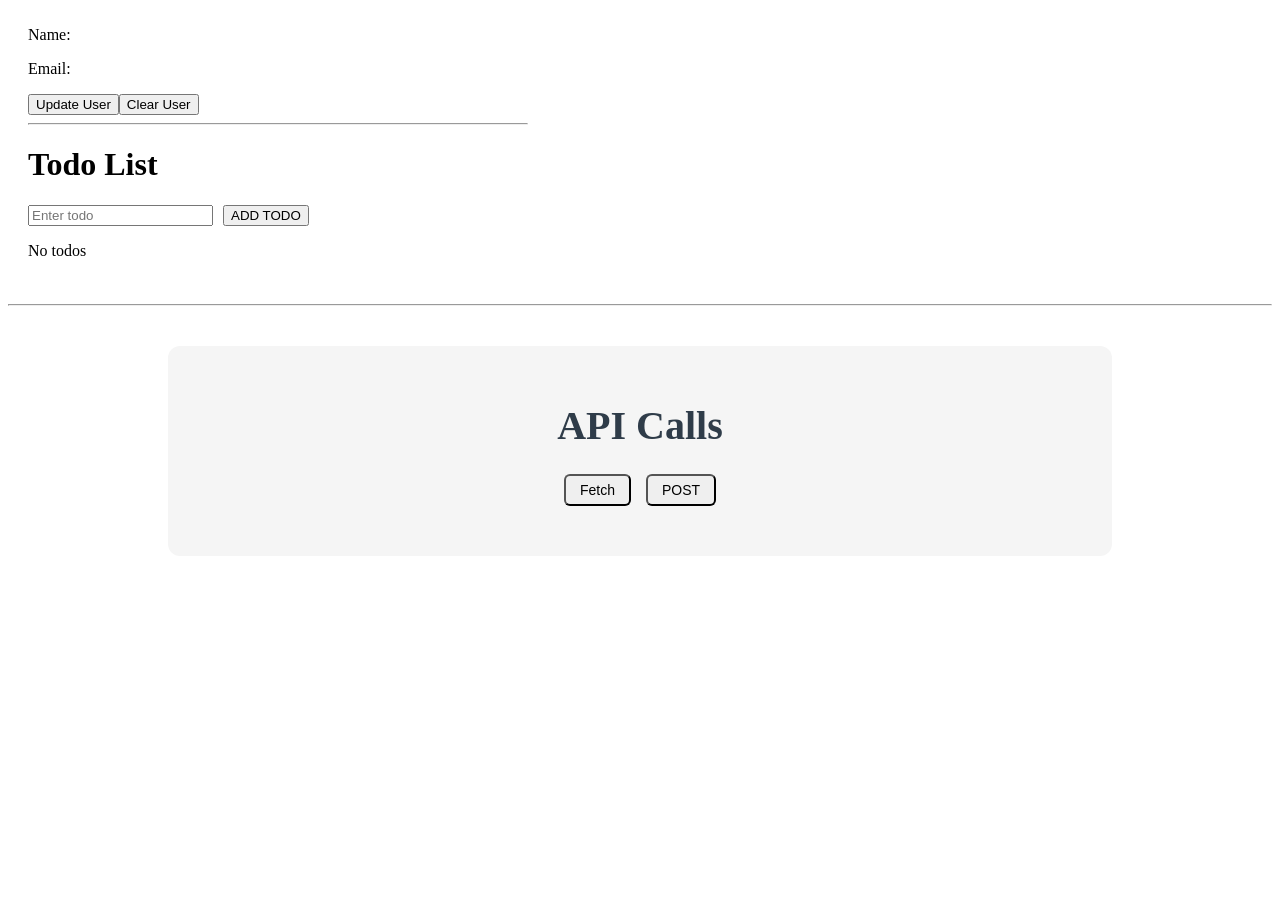
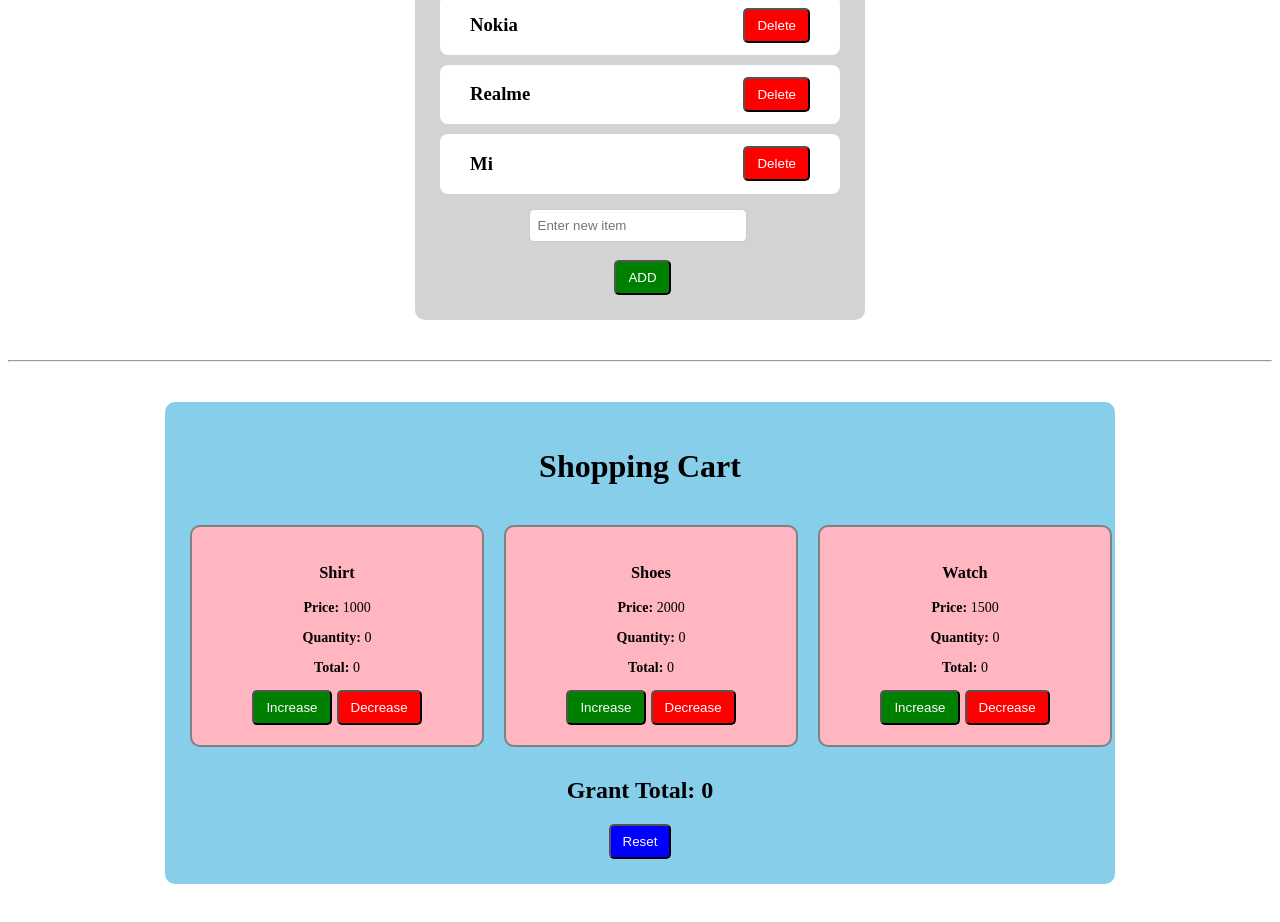
Before and after one commit to Anitha211/WebDevelopment, a React (Vite) app in the folder React/client/: page / in a window 1280 px wide. Shown: the part 240-1162 px from the top of the page. Before the commit the page ends 836 px from the top, so only its background shows below. Built offline with nearby package versions, Linux system fonts and the light colour scheme.

Commit message:
redux and context API

```diff
--- /dev/null
+++ b/React/client/src/27-02-2026/Context API/A.jsx
@@ -0,0 +1,29 @@
+import React, { useState } from "react";
+
+import Count from "./Count";
+import Display from "./Display";
+
+import { MyContext } from "./CreateContext";
+
+function A() {
+
+    let[data,setData] = useState([
+        {id:1, brandname: "Nokia"},
+        {id:2, brandname: "Realme"},
+        {id:3, brandname: "Mi"}
+    ])
+
+    return(
+        <MyContext.Provider value={{data,setData}}>
+            <div style={{width:"400px",margin:"40px auto",padding:"25px",backgroundColor:"lightgray",borderRadius:"10px",
+                         textAlign:"center"
+            }}>
+                <h1>Cart Items</h1>
+           <Count/>
+           <Display/>
+           </div>
+        </MyContext.Provider>
+    )
+}
+
+export default A;
--- /dev/null
+++ b/React/client/src/27-02-2026/Context API/Count.jsx
@@ -0,0 +1,18 @@
+import React, { useContext } from "react";
+import { MyContext } from "./CreateContext";
+
+function Count() {
+
+    let {data} =useContext(MyContext)
+
+    return(
+
+
+        <div style={{backgroundColor:"#007bff",color:"white",
+                     padding:"8px",borderRadius:"6px",marginBottom:"15px",fontWeight:"bold"}}>
+            <h3>Total Brands:  {data.length}</h3>
+        </div>
+    )
+}
+
+export default Count;
--- /dev/null
+++ b/React/client/src/27-02-2026/Context API/CreateContext.jsx
@@ -0,0 +1,4 @@
+import { createContext } from "react";
+
+
+export const MyContext = createContext()
--- /dev/null
+++ b/React/client/src/27-02-2026/Context API/Display.jsx
@@ -0,0 +1,68 @@
+import React, { useContext, useState } from "react";
+import { MyContext } from "./CreateContext";
+
+function Display() {
+    let {data,setData} = useContext(MyContext);
+
+    let[name,setName] = useState("");
+
+    let submitHandler = (e) => {
+        e.preventDefault();
+        let newItem ={brandname:name}
+        setData([...data,newItem]);
+        setName("");
+
+    };
+
+    let deleteHandler = (id) => {
+        let updateData = data.filter((item) => item.id !== id);
+        setData(updateData)
+    };
+
+
+    return(
+       <div>
+
+            {data.map((item) => (
+                <div key={item.id}
+                style={{backgroundColor:"white",margin:"10px 0",
+                        padding:"0 30px",borderRadius:"8px",
+                        display:"flex",justifyContent:"space-between",
+                        alignItems:"center"}}>
+
+                <h3>{item.brandname}</h3>
+
+
+                <button onClick={()=>deleteHandler(item.id)}
+                        style={{backgroundColor:"red",color:"white",padding:"8px 12px",
+                               borderRadius:"5px",cursor:"pointer"}}> Delete </button>
+            </div>
+
+            ))}
+
+            <form onSubmit={submitHandler} style={{marginTop:"15px"}}>
+
+                <input
+                    type="text"
+                    placeholder="Enter new item"
+                    value={name}
+                    onChange={(e) => setName(e.target.value)}
+
+                    style={{padding:"8px",borderRadius:"5px",marginRight:"5px",
+                            border:"1px solid #ccc",width:"50%"}}
+                />
+
+
+               <br/> <br/>
+                <button
+                    type="submit"
+                    style={{padding:"8px 12px", borderRadius:"5px",
+                            backgroundColor:"green",color:"white",
+                            cursor:"pointer",marginLeft:"5px"}}> ADD</button>
+
+            </form>
+        </div>
+    )
+}
+
+export default Display;
--- /dev/null
+++ b/React/client/src/27-02-2026/Redux/ReduxA.jsx
@@ -0,0 +1,53 @@
+
+import { useDispatch, useSelector } from "react-redux";
+
+
+function ReduxA() {
+
+    let products = useSelector((state) => state.products);
+    let d = useDispatch();
+
+    let totalAmount = products.reduce((total,product) =>
+            total + product.price * product.quantity, 0);
+
+    return(
+        <div  style={{width:"900px",margin:"40px auto",padding:"25px",backgroundColor:"skyblue",borderRadius:"10px",
+                         textAlign:"center"}}>
+
+            <h1>Shopping Cart</h1>
+
+           <div style={{display:"grid",gridTemplateColumns:"1fr 1fr 1fr",gap:"20px",marginTop:"30px"}}>
+
+           {products.map(product => (
+            <div key={product.id}
+                 style={{border:"2px solid gray",padding:"20px",
+                          margin:"10px auto",width:"250px",
+                          borderRadius:"10px",fontSize:"14px",backgroundColor:"lightpink"
+                        }}>
+
+                <h3><b>{product.name}</b></h3>
+                <p><b>Price:</b> {product.price}</p>
+                <p><b>Quantity:</b> {product.quantity}</p>
+
+                <p><b>Total:</b> {product.price * product.quantity}</p>
+
+                <button onClick={()=>d({type:"Increase",payload: product.id})}
+                         style={{backgroundColor:"green",color:"white",padding:"8px 12px",
+                               borderRadius:"5px",cursor:"pointer",marginRight:"5px"}}>Increase</button>
+                <button onClick={()=>d({type:"Decrease",payload: product.id})}
+                     style={{backgroundColor:"red",color:"white",padding:"8px 12px",
+                               borderRadius:"5px",cursor:"pointer"}}>Decrease</button>
+            </div>
+           ))}
+           </div>
+
+            <h2>Grant Total: {totalAmount}</h2>
+            <button onClick={()=>d({type:"Reset"})}
+                 style={{backgroundColor:"Blue",color:"white",padding:"8px 12px",
+                               borderRadius:"5px",cursor:"pointer"}}>Reset</button>
+        </div>
+    )
+
+}
+
+export default ReduxA;
--- /dev/null
+++ b/React/client/src/27-02-2026/Redux/Store.jsx
@@ -0,0 +1,29 @@
+import { createStore } from "redux";
+
+let initialState = {
+    user:{
+        name: "",
+        email: "",
+    }
+}
+
+function userReducer(state=initialState,action){
+switch (action.type) {
+    case "AddUser": {
+        return {
+            ...state,
+            user:{
+                name: action.payload.name,
+                email: action.payload.email,
+            }
+        };
+    }
+    case "ClearUser": {
+        return state = initialState
+    };
+
+    default:
+    return state;
+   }
+}
+export let Store = createStore(userReducer);
--- /dev/null
+++ b/React/client/src/27-02-2026/Redux/Store1.jsx
@@ -0,0 +1,39 @@
+import { createStore } from "redux";
+
+let initialState = {
+   products:[
+        {id:1, name:"Shirt", price: 1000, quantity:0},
+        {id:2, name:"Shoes", price: 2000, quantity:0},
+        {id:3, name:"Watch", price: 1500, quantity:0}
+   ]
+}
+
+function Reducer(state=initialState,action){
+switch (action.type) {
+    case "Increase":
+        return {
+             ...state,
+             products: state.products.map(product =>
+                product.id == action.payload ? {...product,quantity:product.quantity+1 } : product)
+        };
+
+        case "Decrease":
+            return {
+                ...state,
+             products: state.products.map(product =>
+                product.id == action.payload ? {...product,quantity:product.quantity > 0 ?
+                    product.quantity - 1 : 0} : product)
+            };
+            case "Reset":
+                return{
+                    ...state,
+                   products: state.products.map(product => ({
+                    ...product,
+                    quantity: 0
+                   }))
+                };
+                default:
+                    return state;
+                }
+            }
+export let Store1 = createStore(Reducer)
--- a/React/client/src/App.jsx
+++ b/React/client/src/App.jsx
@@ -16,7 +16,7 @@
 // import A from "./02-02-2026/LocalState/useState/A"
 // import A1 from "./02-02-2026/GlobalState/Context Api/A1"
 // import { store } from "./03-02-2026/GlobalState/Redux/AAA";
-import { Provider } from "react-redux"
+// import { Provider } from "react-redux"
 import A2 from "./03-02-2026/GlobalState/ContextAPI/A2";
 // import { store1 } from "./04-02-2026/Redux/redux";
 import AB from "./04-02-2026/Redux/AB";
@@ -33,7 +33,7 @@
 // import A1 from "./10-02-2026/Context API/A1"
 // import A1 from "./10-02-2026/Context API/A1"
 // import {store} from "./10-02-2026/Redux/Store"
-import Redux from "./10-02-2026/Redux/Aa"
+// import Redux from "./10-02-2026/Redux/Aa"
 // import A from "./11-02-2026/UseReducer/A"
 // import B from "./11-02-2026/UseReducer/B"
 
@@ -101,29 +101,36 @@
 import Put from "./24-02-2026/Put"
 import Patch from "./24-02-2026/Patch";
 import API from "./24-02-2026/Api";
-import A from "./25-02-2026/UseEffect/A";
+// import A from "./25-02-2026/UseEffect/A";
 import B from "./25-02-2026/UseEffect/B";
 import C from "./25-02-2026/API Methods/C";
 
-import store from "./26-02-2026/Redux Toolkit/Store";
+// import store from "./26-02-2026/Redux Toolkit/Store";
 import Reducer from "./26-02-2026/Redux Toolkit/Reducer";
 import Users from "./26-02-2026/API Calls/Users";
+
+import A from "./27-02-2026/Context API/A"
+
+import { Provider } from "react-redux";
+import { Store1 } from "./27-02-2026/Redux/Store1";
+import ReduxA from "./27-02-2026/Redux/ReduxA";
+
+
+
 
 
 function App(){
 
 
   return(
-    <div>
-      <Provider store={store}>
-        <Reducer/>
+    <Provider store={Store1}>
+
+      <div>
+        <A/>
+        <hr/>
+        <ReduxA/>
+      </div>
       </Provider>
-
-      <hr/>
-
-      <Users/>
-    </div>
-
     )
 }
 export default App;
```
Also changed, not shown: React/client/src/27-02-2026/Redux/Redux.jsx (added, +69 -0 lines).
